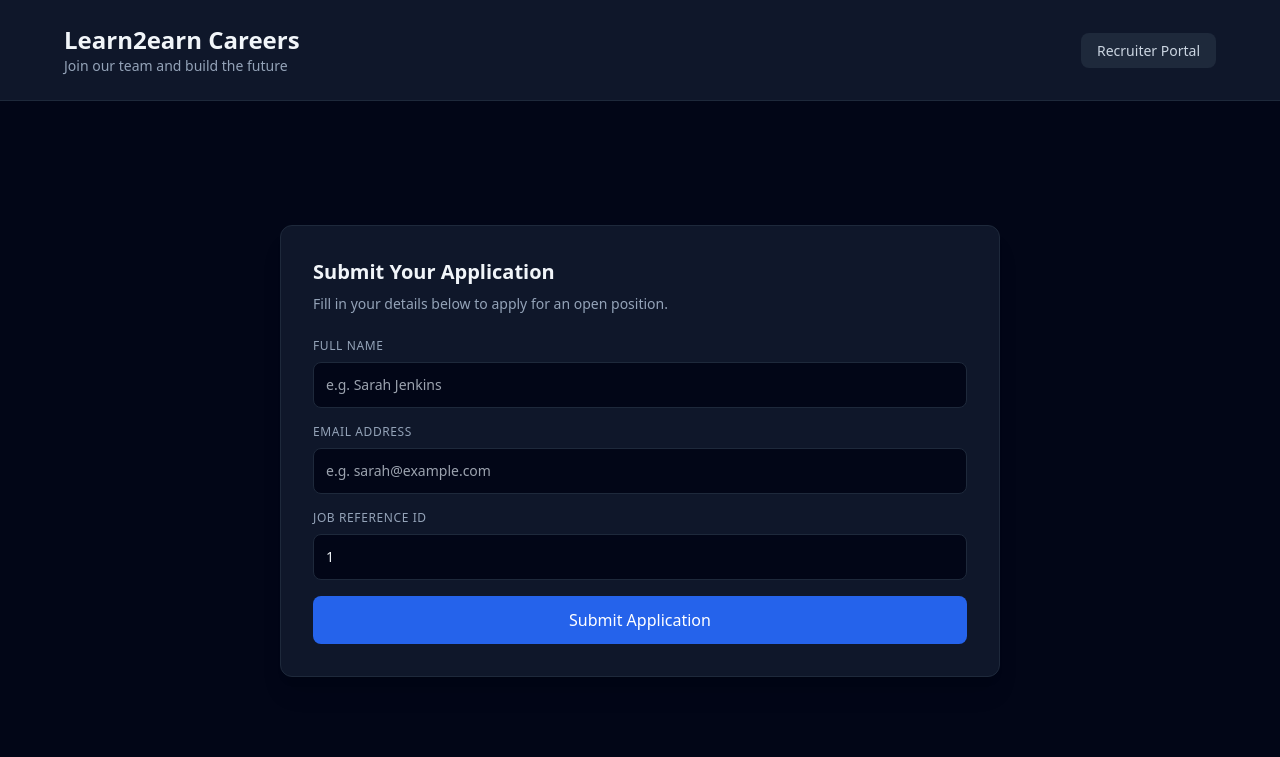
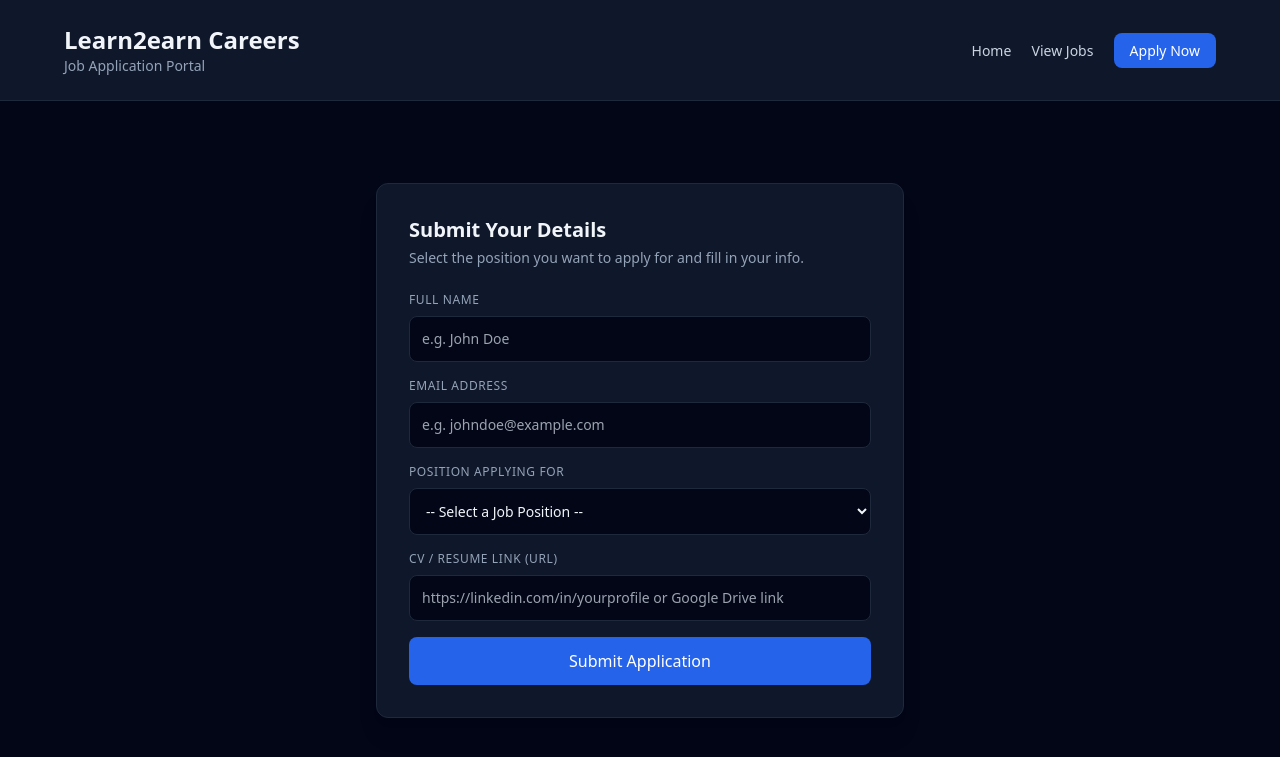
Before and after one commit to uglythemenace/applicant-tracking-system, a Python web app: template Frontend/templates/index.html in a window 1280 px wide. Shown: the top 757 px of the page. Run offline with Jinja, Linux system fonts and the light colour scheme; the template is opened without the code that fills it, so the values that code supplies are empty; some libraries are stand-ins or nearby versions.

Commit message:
Add job position dropdown and CV field to application page

```diff
--- a/Frontend/templates/index.html
+++ b/Frontend/templates/index.html
@@ -3,47 +3,68 @@
 <head>
     <meta charset="UTF-8">
     <meta name="viewport" content="width=device-width, initial-scale=1.0">
-    <title>Learn2earn ATS - Careers</title>
+    <title>Learn2earn ATS - Application Form</title>
+    <!-- Tailwind CSS CDN -->
     <script src="https://cdn.tailwindcss.com"></script>
 </head>
 <body class="bg-slate-950 text-slate-100 min-h-screen flex flex-col">
 
-    <!-- Navigation Bar -->
+    <!-- Top Navigation Header -->
     <header class="bg-slate-900 border-b border-slate-800 p-6">
         <div class="max-w-6xl mx-auto flex justify-between items-center">
             <div>
                 <h1 class="text-2xl font-bold">Learn2earn Careers</h1>
-                <p class="text-sm text-slate-400">Join our team and build the future</p>
+                <p class="text-sm text-slate-400">Job Application Portal</p>
             </div>
-            <div>
-                <a href="/admin" class="text-sm bg-slate-800 px-4 py-2 rounded-lg hover:bg-slate-700 text-slate-300">Recruiter Portal</a>
+            <!-- Clean 3-Page Navigation -->
+            <div class="space-x-4">
+                <a href="/" class="text-sm text-slate-300 hover:text-white font-medium">Home</a>
+                <a href="/jobs" class="text-sm text-slate-300 hover:text-white font-medium">View Jobs</a>
+                <a href="/apply" class="text-sm bg-blue-600 text-white px-4 py-2 rounded-lg font-medium hover:bg-blue-500">Apply Now</a>
             </div>
         </div>
     </header>
 
-    <!-- Main Content: Job Application Form -->
-    <main class="max-w-3xl mx-auto w-full p-6 my-auto space-y-6">
+    <!-- Main Content: Candidate Application Form -->
+    <main class="max-w-xl mx-auto w-full p-6 my-auto space-y-6">
         <div class="bg-slate-900 p-8 rounded-xl border border-slate-800 shadow-xl">
-            <h2 class="text-xl font-semibold mb-2">Submit Your Application</h2>
-            <p class="text-sm text-slate-400 mb-6">Fill in your details below to apply for an open position.</p>
+            <h2 class="text-xl font-semibold mb-1">Submit Your Details</h2>
+            <p class="text-sm text-slate-400 mb-6">Select the position you want to apply for and fill in your info.</p>
 
             <form id="apply-form" onsubmit="submitApplication(event)" class="space-y-4">
+                <!-- Full Name Field -->
                 <div>
                     <label class="block text-xs uppercase tracking-wider text-slate-400 mb-2">Full Name</label>
-                    <input type="text" id="candidate-name" required placeholder="e.g. Sarah Jenkins" class="w-full bg-slate-950 border border-slate-800 rounded-lg p-3 text-sm text-slate-100 focus:outline-none focus:border-blue-500">
+                    <input type="text" id="candidate-name" required placeholder="e.g. John Doe" class="w-full bg-slate-950 border border-slate-800 rounded-lg p-3 text-sm text-slate-100 focus:outline-none focus:border-blue-500">
                 </div>
 
+                <!-- Email Address Field -->
                 <div>
                     <label class="block text-xs uppercase tracking-wider text-slate-400 mb-2">Email Address</label>
-                    <input type="email" id="candidate-email" required placeholder="e.g. sarah@example.com" class="w-full bg-slate-950 border border-slate-800 rounded-lg p-3 text-sm text-slate-100 focus:outline-none focus:border-blue-500">
+                    <input type="email" id="candidate-email" required placeholder="e.g. johndoe@example.com" class="w-full bg-slate-950 border border-slate-800 rounded-lg p-3 text-sm text-slate-100 focus:outline-none focus:border-blue-500">
                 </div>
 
+                <!-- Job Selection Field -->
                 <div>
-                    <label class="block text-xs uppercase tracking-wider text-slate-400 mb-2">Job Reference ID</label>
-                    <input type="number" id="job-id" required value="1" min="1" class="w-full bg-slate-950 border border-slate-800 rounded-lg p-3 text-sm text-slate-100 focus:outline-none focus:border-blue-500">
+                    <label class="block text-xs uppercase tracking-wider text-slate-400 mb-2">Position Applying For</label>
+                    <select id="job-id" required class="w-full bg-slate-950 border border-slate-800 rounded-lg p-3 text-sm text-slate-100 focus:outline-none focus:border-blue-500">
+                        <option value="" disabled selected>-- Select a Job Position --</option>
+                        <option value="1">Frontend Developer (Job #1)</option>
+                        <option value="2">Backend Engineer (FastAPI) (Job #2)</option>
+                        <option value="3">Full-Stack Engineer (Job #3)</option>
+                        <option value="4">UI/UX Designer (Job #4)</option>
+                        <option value="5">Data Analyst (Job #5)</option>
+                    </select>
                 </div>
 
-                <button type="submit" id="submit-btn" class="w-full bg-blue-600 hover:bg-blue-500 text-white font-medium py-3 rounded-lg transition duration-200">
+                <!-- CV / Resume Link Field -->
+                <div>
+                    <label class="block text-xs uppercase tracking-wider text-slate-400 mb-2">CV / Resume Link (URL)</label>
+                    <input type="url" id="candidate-cv" placeholder="https://linkedin.com/in/yourprofile or Google Drive link" class="w-full bg-slate-950 border border-slate-800 rounded-lg p-3 text-sm text-slate-100 focus:outline-none focus:border-blue-500">
+                </div>
+
+                <!-- Submit Button -->
+                <button type="submit" id="submit-btn" class="w-full bg-blue-600 hover:bg-blue-500 text-white font-medium py-3 rounded-lg transition duration-200 mt-2">
                     Submit Application
                 </button>
             </form>
@@ -52,6 +73,7 @@
         </div>
     </main>
 
+    <!-- Script to Submit Data to Render Backend -->
     <script>
         const API_BASE = "https://applicant-tracking-system-tbaw.onrender.com";
 
@@ -61,7 +83,7 @@
             const msg = document.getElementById('status-message');
 
             submitBtn.disabled = true;
-            submitBtn.innerText = "Submitting...";
+            submitBtn.innerText = "Submitting Application...";
             msg.classList.add('hidden');
 
             const payload = {
@@ -85,6 +107,7 @@
                     throw new Error("Submission failed");
                 }
             } catch (err) {
+                console.error("Submission error:", err);
                 msg.innerText = "Error submitting application. Please try again.";
                 msg.className = "mt-4 text-center text-sm font-medium text-rose-400 block";
             } finally {
```
